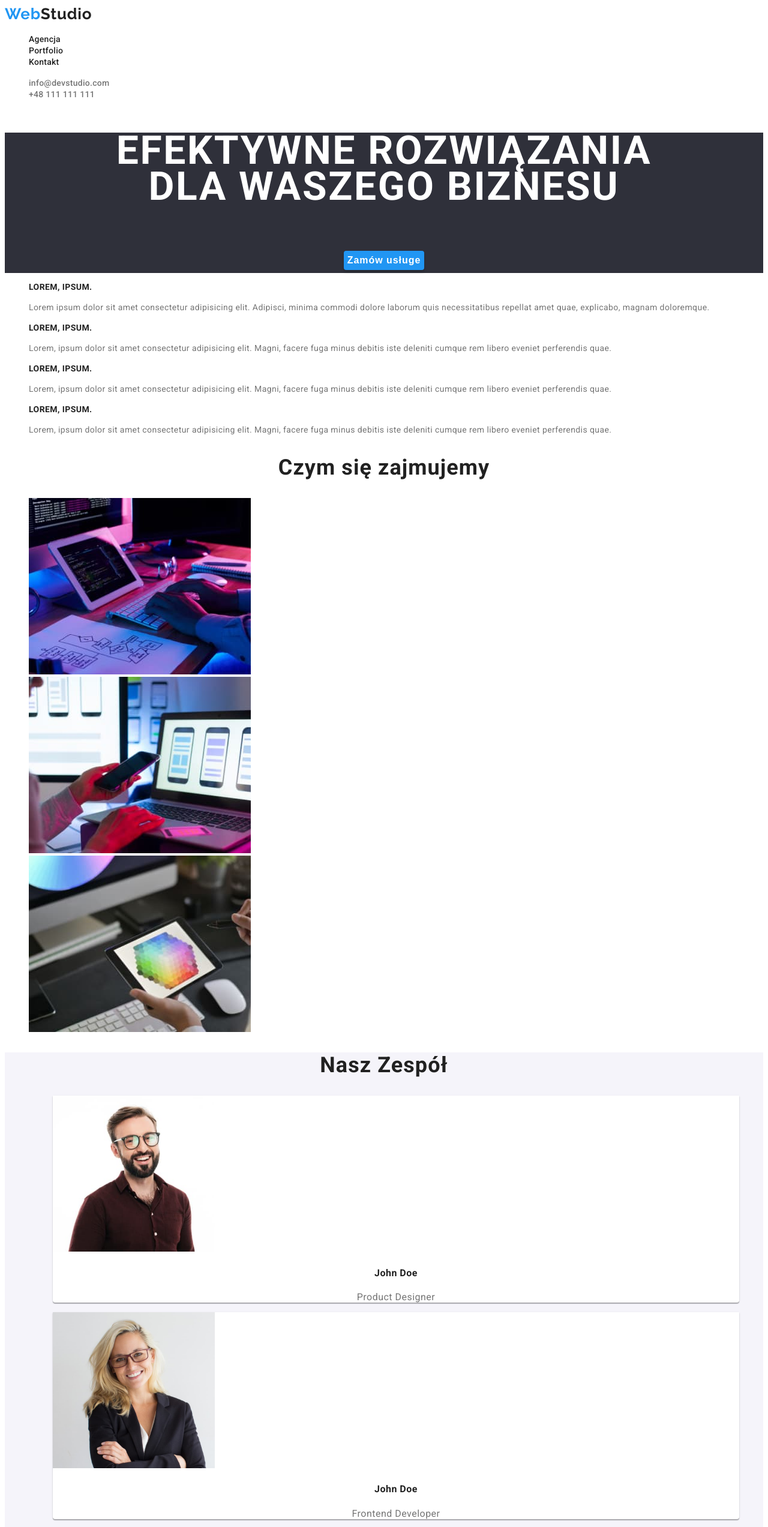
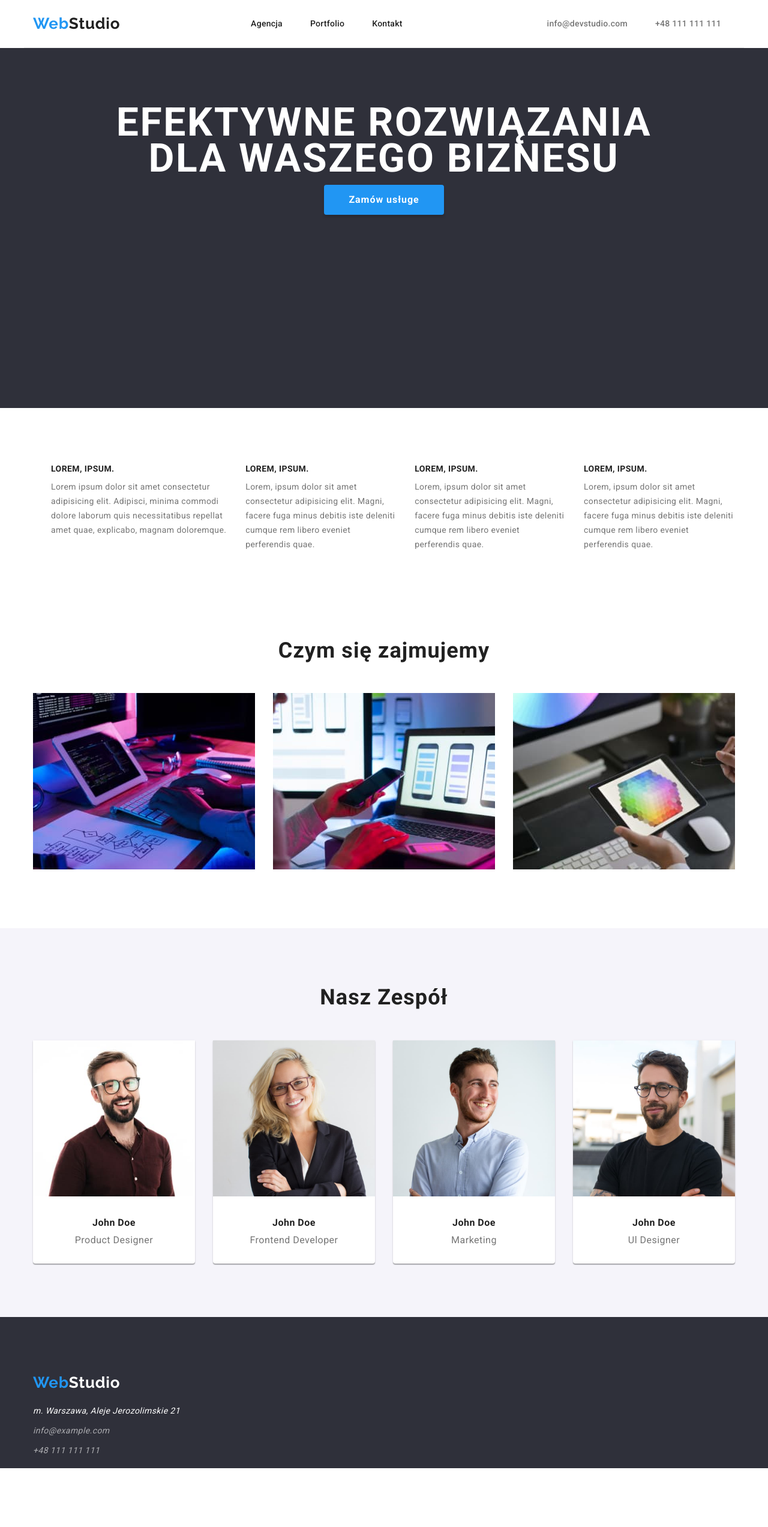
Before and after one commit to MiloszPlesniak/goit-markup-hw-03, a plain HTML site: page index.html in a window 1280 px wide. Shown: the top 2545 px of the page at 60% size. After the commit the page ends 2447 px from the top, so only its background shows below. Drawn offline with Linux system fonts and the light colour scheme.

Commit message:
finish HM#3

```diff
--- /dev/null
+++ b/css/modern-normalize.css
@@ -0,0 +1,298 @@
+/*! modern-normalize v1.1.0 | MIT License | https://github.com/sindresorhus/modern-normalize */
+
+/*
+Document
+========
+*/
+
+/**
+Use a better box model (opinionated).
+*/
+
+*,
+::before,
+::after {
+	box-sizing: border-box;
+}
+
+/**
+Use a more readable tab size (opinionated).
+*/
+
+html {
+	-moz-tab-size: 4;
+	tab-size: 4;
+}
+
+/**
+1. Correct the line height in all browsers.
+2. Prevent adjustments of font size after orientation changes in iOS.
+*/
+
+html {
+	line-height: 1.15; /* 1 */
+	-webkit-text-size-adjust: 100%; /* 2 */
+}
+
+/*
+Sections
+========
+*/
+
+/**
+Remove the margin in all browsers.
+*/
+
+body {
+	margin: 0;
+}
+
+/**
+Improve consistency of default fonts in all browsers. (https://github.com/sindresorhus/modern-normalize/issues/3)
+*/
+
+body {
+	font-family:
+		system-ui,
+		-apple-system, /* Firefox supports this but not yet `system-ui` */
+		'Segoe UI',
+		Roboto,
+		Helvetica,
+		Arial,
+		sans-serif,
+		'Apple Color Emoji',
+		'Segoe UI Emoji';
+}
+
+/*
+Grouping content
+================
+*/
+
+/**
+1. Add the correct height in Firefox.
+2. Correct the inheritance of border color in Firefox. (https://bugzilla.mozilla.org/show_bug.cgi?id=190655)
+*/
+
+hr {
+	height: 0; /* 1 */
+	color: inherit; /* 2 */
+}
+
+/*
+Text-level semantics
+====================
+*/
+
+/**
+Add the correct text decoration in Chrome, Edge, and Safari.
+*/
+
+abbr[title] {
+	text-decoration: underline dotted;
+}
+
+/**
+Add the correct font weight in Edge and Safari.
+*/
+
+b,
+strong {
+	font-weight: bolder;
+}
+
+/**
+1. Improve consistency of default fonts in all browsers. (https://github.com/sindresorhus/modern-normalize/issues/3)
+2. Correct the odd 'em' font sizing in all browsers.
+*/
+
+code,
+kbd,
+samp,
+pre {
+	font-family:
+		ui-monospace,
+		SFMono-Regular,
+		Consolas,
+		'Liberation Mono',
+		Menlo,
+		monospace; /* 1 */
+	font-size: 1em; /* 2 */
+}
+
+/**
+Add the correct font size in all browsers.
+*/
+
+small {
+	font-size: 80%;
+}
+
+/**
+Prevent 'sub' and 'sup' elements from affecting the line height in all browsers.
+*/
+
+sub,
+sup {
+	font-size: 75%;
+	line-height: 0;
+	position: relative;
+	vertical-align: baseline;
+}
+
+sub {
+	bottom: -0.25em;
+}
+
+sup {
+	top: -0.5em;
+}
+
+/*
+Tabular data
+============
+*/
+
+/**
+1. Remove text indentation from table contents in Chrome and Safari. (https://bugs.chromium.org/p/chromium/issues/detail?id=999088, https://bugs.webkit.org/show_bug.cgi?id=201297)
+2. Correct table border color inheritance in all Chrome and Safari. (https://bugs.chromium.org/p/chromium/issues/detail?id=935729, https://bugs.webkit.org/show_bug.cgi?id=195016)
+*/
+
+table {
+	text-indent: 0; /* 1 */
+	border-color: inherit; /* 2 */
+}
+
+/*
+Forms
+=====
+*/
+
+/**
+1. Change the font styles in all browsers.
+2. Remove the margin in Firefox and Safari.
+*/
+
+button,
+input,
+optgroup,
+select,
+textarea {
+	font-family: inherit; /* 1 */
+	font-size: 100%; /* 1 */
+	line-height: 1.15; /* 1 */
+	margin: 0; /* 2 */
+}
+
+/**
+Remove the inheritance of text transform in Edge and Firefox.
+1. Remove the inheritance of text transform in Firefox.
+*/
+
+button,
+select { /* 1 */
+	text-transform: none;
+}
+
+/**
+Correct the inability to style clickable types in iOS and Safari.
+*/
+
+button,
+[type='button'],
+[type='reset'],
+[type='submit'] {
+	-webkit-appearance: button;
+}
+
+/**
+Remove the inner border and padding in Firefox.
+*/
+
+::-moz-focus-inner {
+	border-style: none;
+	padding: 0;
+}
+
+/**
+Restore the focus styles unset by the previous rule.
+*/
+
+:-moz-focusring {
+	outline: 1px dotted ButtonText;
+}
+
+/**
+Remove the additional ':invalid' styles in Firefox.
+See: https://github.com/mozilla/gecko-dev/blob/2f9eacd9d3d995c937b4251a5557d95d494c9be1/layout/style/res/forms.css#L728-L737
+*/
+
+:-moz-ui-invalid {
+	box-shadow: none;
+}
+
+/**
+Remove the padding so developers are not caught out when they zero out 'fieldset' elements in all browsers.
+*/
+
+legend {
+	padding: 0;
+}
+
+/**
+Add the correct vertical alignment in Chrome and Firefox.
+*/
+
+progress {
+	vertical-align: baseline;
+}
+
+/**
+Correct the cursor style of increment and decrement buttons in Safari.
+*/
+
+::-webkit-inner-spin-button,
+::-webkit-outer-spin-button {
+	height: auto;
+}
+
+/**
+1. Correct the odd appearance in Chrome and Safari.
+2. Correct the outline style in Safari.
+*/
+
+[type='search'] {
+	-webkit-appearance: textfield; /* 1 */
+	outline-offset: -2px; /* 2 */
+}
+
+/**
+Remove the inner padding in Chrome and Safari on macOS.
+*/
+
+::-webkit-search-decoration {
+	-webkit-appearance: none;
+}
+
+/**
+1. Correct the inability to style clickable types in iOS and Safari.
+2. Change font properties to 'inherit' in Safari.
+*/
+
+::-webkit-file-upload-button {
+	-webkit-appearance: button; /* 1 */
+	font: inherit; /* 2 */
+}
+
+/*
+Interactive
+===========
+*/
+
+/*
+Add the correct display in Chrome and Safari.
+*/
+
+summary {
+	display: list-item;
+}
--- a/css/styles.css
+++ b/css/styles.css
@@ -1,3 +1,11 @@
+*,
+*::after,
+*::before {
+  margin: 0;
+  padding: 0;
+}
+
+
 body {
   font-family: "Roboto", "Raleway";
   color: #212121;
@@ -16,17 +24,19 @@ a {
 .web-logo {
   color: #2196f3;
 }
-.header {
+.header-nav {
   font-weight: 500;
   font-size: 14px;
   line-height: 1.14;
   letter-spacing: 0.02em;
   color: #212121;
+  margin-left: 23px;
+  margin-right: 23px;
 }
 .contact {
   color: #757575;
 }
-.header:hover {
+.header-nav:hover {
   color: #2196f3;
 }
 .heading {
@@ -37,6 +47,7 @@ a {
   letter-spacing: 0.06em;
   text-transform: uppercase;
   color: #fff;
+  height: 600px;
 }
 ul {
   list-style-type: none;
@@ -52,6 +63,9 @@ ul {
   line-height: 188%;
   text-align: center;
   letter-spacing: 0.06em;
+  padding: 10px 41px;
+
+
 }
 .button-buy:hover {
   cursor: pointer;
@@ -61,21 +75,27 @@ ul {
   line-height: 1.14;
   letter-spacing: 0.03em;
   text-transform: uppercase;
+  margin-bottom: 10px;
+  margin-top: 0px;
 }
 .about {
   font-size: 14px;
   line-height: 171%;
   letter-spacing: 0.03em;
   color: #757575;
+  margin: 0px;
+  height: 75px;
 }
 .second-heading {
   font-size: 36px;
   line-height: 117%;
   text-align: center;
   letter-spacing: 0.03em;
+  margin-bottom: 50px;
 }
 .our-team {
   background: #f5f4fa;
+  height: 648px;
 }
 .picture-team-box figure {
   background: #fff;
@@ -93,9 +113,19 @@ ul {
 .team-name > p {
   font-weight: 400;
   color: #757575;
+  padding-bottom: 30px;
+  margin: 10px 0px 0px 0px;
 }
+.team-name > h4{
+  padding-top: 30px;
+  margin: 0px;
+}
+
 .finish {
   background: #2f303a;
+  height: 252px;
+  padding-top: 60px;
+  padding-bottom: 60px;
 }
 .logo-footer {
   color: #fff;
@@ -108,7 +138,12 @@ ul {
 }
 .about > li {
   color: #fff;
+  margin-bottom: 9px;
 }
+.about:first-child{
+  margin-top: 20px;
+}
+
 .button-sort {
   background-color: #f5f4fa;
   border-radius: 4px;
@@ -119,6 +154,9 @@ ul {
   text-align: left;
   cursor: pointer;
   line-height: 1.6;
+  margin: 0px 4px;
+  padding: 6px 22px;
+
 }
 .button-sort:hover {
   background: #2196f3;
@@ -126,13 +164,14 @@ ul {
 }
 .product {
   background: #fff;
-  border: 1px;
+
 }
 .product h4 {
   font-size: 18px;
   line-height: 200%;
   letter-spacing: 0.06em;
   color: #212121;
+  margin-bottom: 4px;
 }
 .product p {
   font-size: 16px;
@@ -140,3 +179,74 @@ ul {
   letter-spacing: 00.03em;
   color: #757575;
 }
+.container{
+  width: 1200px;
+  margin: 0 auto;
+  padding: 0 15px;
+}
+.section{
+  padding-top: 94px;
+  padding-bottom: 94px;
+}
+.banner{
+  min-width: 1200px;
+  margin: 0px auto;
+}
+.section-header{
+  border-bottom: 1px solid #ececec;
+  display: flex;
+  justify-content: space-between;
+  align-items: center;
+  max-width: 1200px;
+  height: 80px;
+  margin: 0 auto;
+
+}
+
+.menu{
+  display: flex;
+  justify-content: center;
+  }
+  .list-item{
+    margin-right: 15px;
+    margin-left: 15px;
+  }
+  ul{
+    padding-inline-start: 0px;
+  }
+  figure{
+    margin-inline-start: 0px;
+    margin-inline-end: 0px;
+  }
+.buttons{
+  display: flex;
+  justify-content: center;
+}
+.product-list{
+  display: flex;
+  flex-wrap: wrap;
+  gap: 30px;
+  align-content: center;
+
+}
+.product-list-item{
+  flex-basis: calc((100% - 60px) / 3);
+
+}
+.product figcaption{
+  padding: 20px 24px 20px 24px;
+  border-left: 1px solid #ececec;
+  border-right: 1px solid #ececec;
+  border-bottom: 1px solid #ececec;
+
+
+}
+
+h4,
+p,
+figure{
+margin-block-start: 0;
+margin-block-end: 0;
+margin-block-start: 0em;
+margin-block-end: 0em;
+}
--- a/index.html
+++ b/index.html
@@ -5,6 +5,7 @@
     <meta http-equiv="X-UA-Compatible" content="IE=edge" />
     <meta name="viewport" content="width=device-width, initial-scale=1.0" />
     <title>Document</title>
+    <link rel="stylesheet" href="css/modern-normalize.css" />
     <link rel="stylesheet" href="css/styles.css" />
     <link rel="preconnect" href="https://fonts.googleapis.com" />
     <link rel="preconnect" href="https://fonts.gstatic.com" crossorigin />
@@ -14,76 +15,83 @@
     />
   </head>
   <body>
-    <header>
+    <header class="section-header container">
       <!-- Logo -->
       <a class="logo" href="index.html"
         ><span class="web-logo">Web</span>Studio</a
       >
       <!-- Mein Navigation -->
       <nav>
-        <ul>
-          <li><a class="header" href="Agencja">Agencja</a></li>
-          <li><a class="header" href="portfolio.html">Portfolio</a></li>
-          <li><a class="header" href="contact">Kontakt</a></li>
+        <ul class="menu">
+          <li><a class="header-nav" href="Agencja">Agencja</a></li>
+          <li><a class="header-nav" href="portfolio.html">Portfolio</a></li>
+          <li><a class="header-nav" href="contact">Kontakt</a></li>
         </ul>
       </nav>
       <!-- Contact -->
-      <ul>
+      <ul class="menu">
         <li>
-          <a class="contact header" href="mailto:info@devstudio.com"
+          <a class="contact header-nav" href="mailto:info@devstudio.com"
             >info@devstudio.com</a
           >
         </li>
         <li>
-          <a class="contact header" href="tel:+48111111111">+48 111 111 111</a>
+          <a class="contact header-nav" href="tel:+48111111111"
+            >+48 111 111 111</a
+          >
         </li>
       </ul>
     </header>
     <!--heading-->
     <main>
-      <section class="heading">
+      <section class="heading section banner">
         <h1>EFEKTYWNE ROZWIĄZANIA <br />DLA WASZEGO BIZNESU</h1>
         <button class="button-buy" type="button">Zamów usługe</button>
       </section>
-      <section>
-        <ul>
-          <li>
+      <section class="section container">
+        <div class="container">
+          <ul class="menu">
+            <li class="list-item">
               <h3 class="heading-about">Lorem, ipsum.</h3>
               <p class="about">
-              Lorem ipsum dolor sit amet consectetur adipisicing elit. Adipisci,
-              minima commodi dolore laborum quis necessitatibus repellat amet
-              quae, explicabo, magnam doloremque.
+                Lorem ipsum dolor sit amet consectetur adipisicing elit.
+                Adipisci, minima commodi dolore laborum quis necessitatibus
+                repellat amet quae, explicabo, magnam doloremque.
               </p>
             </li>
-          <li>
+            <li class="list-item">
               <h3 class="heading-about">Lorem, ipsum.</h3>
               <p class="about">
                 Lorem, ipsum dolor sit amet consectetur adipisicing elit. Magni,
-              facere fuga minus debitis iste deleniti cumque rem libero eveniet
-              perferendis quae.
+                facere fuga minus debitis iste deleniti cumque rem libero
+                eveniet perferendis quae.
               </p>
             </li>
-          <li>
+            <li class="list-item">
               <h3 class="heading-about">Lorem, ipsum.</h3>
               <p class="about">
                 Lorem, ipsum dolor sit amet consectetur adipisicing elit. Magni,
-              facere fuga minus debitis iste deleniti cumque rem libero eveniet
-              perferendis quae.
+                facere fuga minus debitis iste deleniti cumque rem libero
+                eveniet perferendis quae.
               </p>
             </li>
-          <li>
+            <li class="list-item">
               <h3 class="heading-about">Lorem, ipsum.</h3>
               <p class="about">
                 Lorem, ipsum dolor sit amet consectetur adipisicing elit. Magni,
-              facere fuga minus debitis iste deleniti cumque rem libero eveniet
-              perferendis quae.
+                facere fuga minus debitis iste deleniti cumque rem libero
+                eveniet perferendis quae.
               </p>
             </li>
           </ul>
+        </div>
+      </section>
+      <section class="section">
+        <div class="container">
           <!--photo-->
           <h2 class="second-heading">Czym się zajmujemy</h2>
-        <ul>
-          <li>
+          <ul class="menu">
+            <li class="list-item">
               <img
                 src="imagines/programming.jpg"
                 alt="pisanie na klawiaturze"
@@ -91,7 +99,7 @@
                 height="294"
               />
             </li>
-          <li>
+            <li class="list-item">
               <img
                 src="imagines/mobile.jpg"
                 alt="telefon trzymany w ręce podczas uzywnia laptopa"
@@ -99,7 +107,7 @@
                 height="294"
               />
             </li>
-          <li>
+            <li class="list-item">
               <img
                 src="imagines/graphics.jpg"
                 alt="projetkowanie grafiki na tablecie"
@@ -108,11 +116,13 @@
               />
             </li>
           </ul>
+        </div>
       </section>
-      <section class="our-team">
+      <section class="our-team section">
+        <div class="container">
           <h2 class="second-heading">Nasz Zespół</h2>
-        <ul class="picture-team-box">
-          <li>
+          <ul class="picture-team-box menu">
+            <li class="list-item">
               <figure>
                 <img
                   src="imagines/JohndoeProductdesigner.jpg"
@@ -126,7 +136,7 @@
                 </figcaption>
               </figure>
             </li>
-          <li>
+            <li class="list-item">
               <figure>
                 <img
                   src="imagines/JohndoeFrontedndeveloper.jpg"
@@ -140,7 +150,7 @@
                 </figcaption>
               </figure>
             </li>
-          <li>
+            <li class="list-item">
               <figure>
                 <img
                   src="imagines/Johndoemarketing.jpg"
@@ -154,7 +164,7 @@
                 </figcaption>
               </figure>
             </li>
-          <li>
+            <li class="list-item">
               <figure>
                 <img
                   src="imagines/JohndoeUlDesigner.jpg"
@@ -169,10 +179,12 @@
               </figure>
             </li>
           </ul>
+        </div>
       </section>
     </main>
     <!--Contact-->
-    <footer class="finish">
+    <footer class="finish section">
+      <div class="container">
         <a class="logo" href="index.html"
           ><span class="web-logo">Web</span
           ><span class="logo-footer">Studio</span></a
@@ -193,6 +205,7 @@
             </li>
           </ul>
         </address>
+      </div>
     </footer>
   </body>
 </html>
```
Also changed, not shown: portfolio.html (+40 -24 lines). Lines whose indentation alone changed are shown as unchanged.
